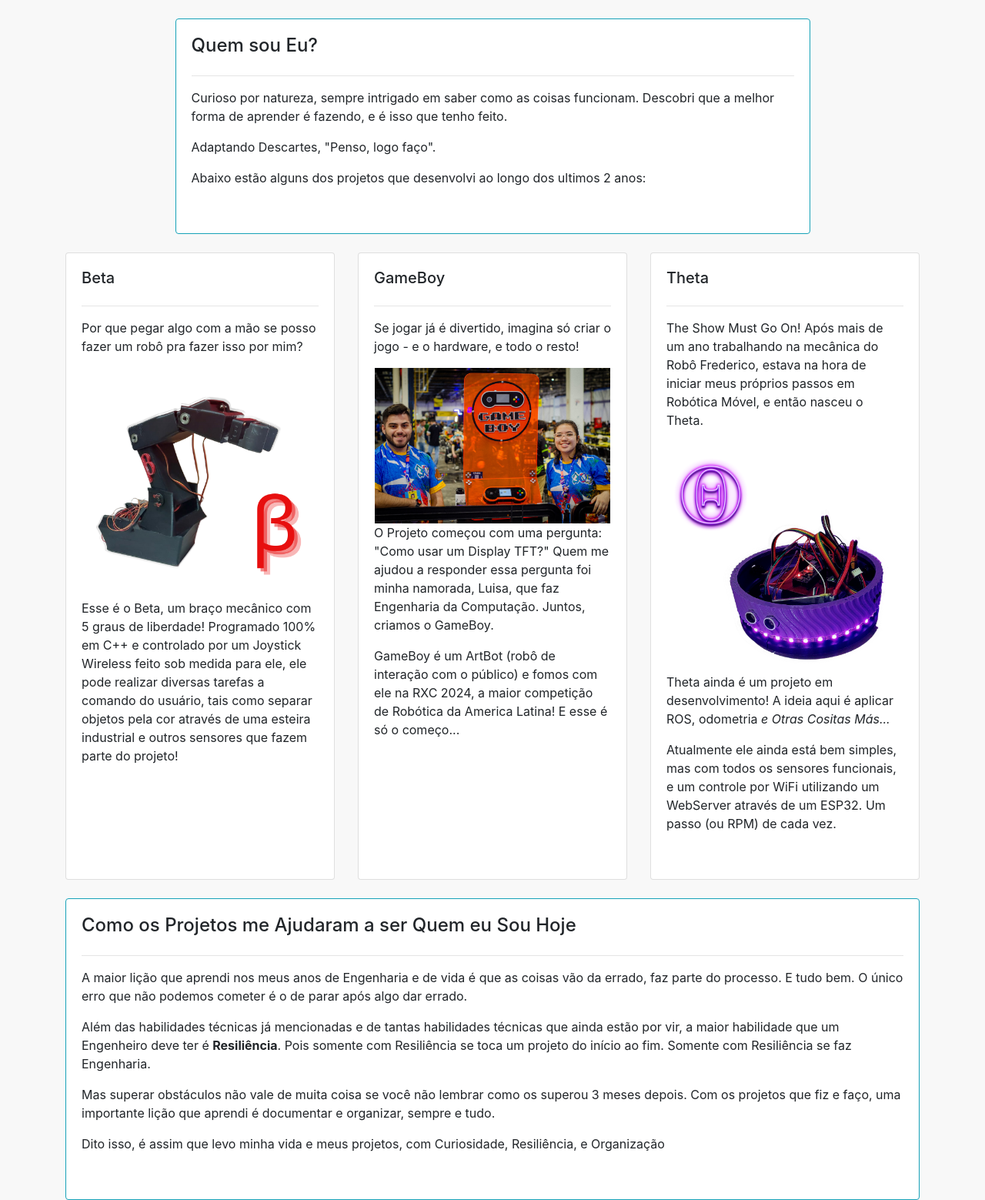
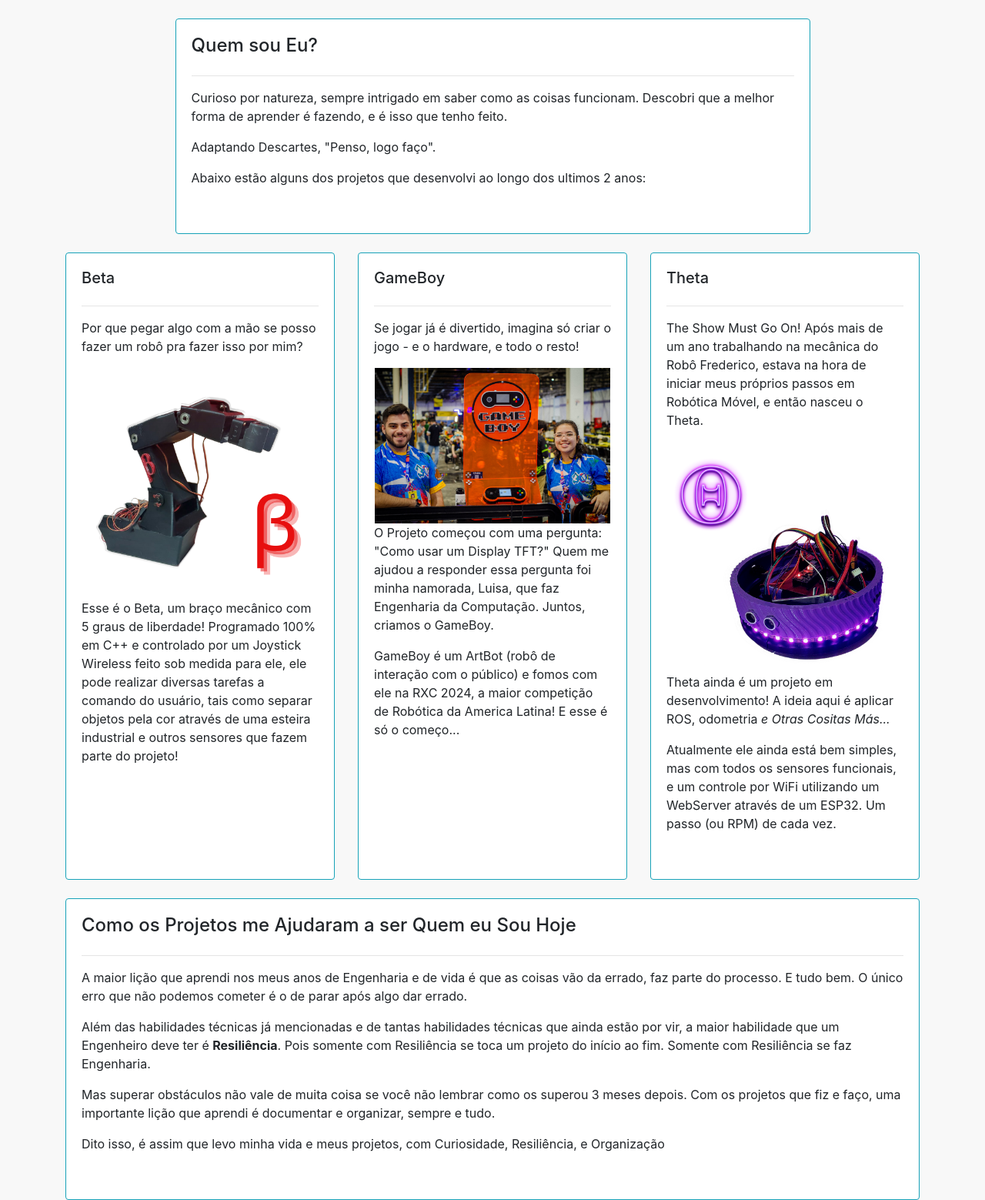
Before and after one commit to JoaoFerreira123/MyPortifolio, a Django app: page /pessoal/ in a window 1280 px wide. Shown: the whole page at 77% size. Run offline with Django 5.2, Linux system fonts and the light colour scheme; some libraries are stand-ins or nearby versions.

Commit message:
finalVersion

```diff
--- a/base/templates/base/home.html
+++ b/base/templates/base/home.html
@@ -48,7 +48,7 @@
         <br>
         <div class="row">
             <div class="col-md-6">
-                <div class="card card-body h-100">
+                <div class="card card-body h-100 border-info">
                     <h5>Profissional</h5>
                     <hr>
                     <p>Desenvolvendo cada vez mais a minha maior habilidade: Tirar Ideias do Papel! </p>
@@ -57,7 +57,7 @@
             </div>
 
             <div class="col-md-6">
-                <div class="card card-body h-100">
+                <div class="card card-body h-100 border-info">
                     <h5>Pessoal</h5>
                     <hr>
                     <p>Engenheiro desde criança, na mecatrônica por amor a Robótica, estou em busca de uma nova oportunidade para aprender ainda mais!</p>
--- a/base/templates/base/pessoal.html
+++ b/base/templates/base/pessoal.html
@@ -3,7 +3,7 @@
 <!DOCTYPE html>
 <html>
 <head>
-    <title>João Ferreira </title>
+    <title>Quem sou Eu? </title>
     <link href="{% static '/css/main.css' %}" rel="stylesheet" type="text/css">
     <link rel="stylesheet" href="https://stackpath.bootstrapcdn.com/bootstrap/4.3.1/css/bootstrap.min.css" integrity="sha384-ggOyR0iXCbMQv3Xipma34MD+dH/1fQ784/j6cY/iJTQUOhcWr7x9JvoRxT2MZw1T" crossorigin="anonymous">
 </head>
@@ -25,7 +25,7 @@
         <br>
         <div class="row">
             <div class="col-md-4">
-                <div class="card card-body h-100">
+                <div class="card card-body h-100 border-info">
                     <h5>Beta</h5>
                     <hr>
                     <p>Por que pegar algo com a mão se posso fazer um robô pra fazer isso por mim?</p>
@@ -35,7 +35,7 @@
             </div>
 
             <div class="col-md-4">
-                <div class="card card-body h-100">
+                <div class="card card-body h-100 border-info">
                     <h5>GameBoy</h5>
                     <hr>
                     <p>Se jogar já é divertido, imagina só criar o jogo - e o hardware, e todo o resto!</p>
@@ -46,7 +46,7 @@
             </div>
 
             <div class="col-md-4">
-                <div class="card card-body h-100">
+                <div class="card card-body h-100 border-info">
                     <h5>Theta</h5>
                     <hr>
                     <p>The Show Must Go On! Após mais de um ano trabalhando na mecânica do Robô Frederico, estava na hora de iniciar meus próprios passos em Robótica Móvel, e então nasceu o Theta.</p>
```
Also changed, not shown: base/templates/base/profissional.html (+4 -4 lines), README.md.
